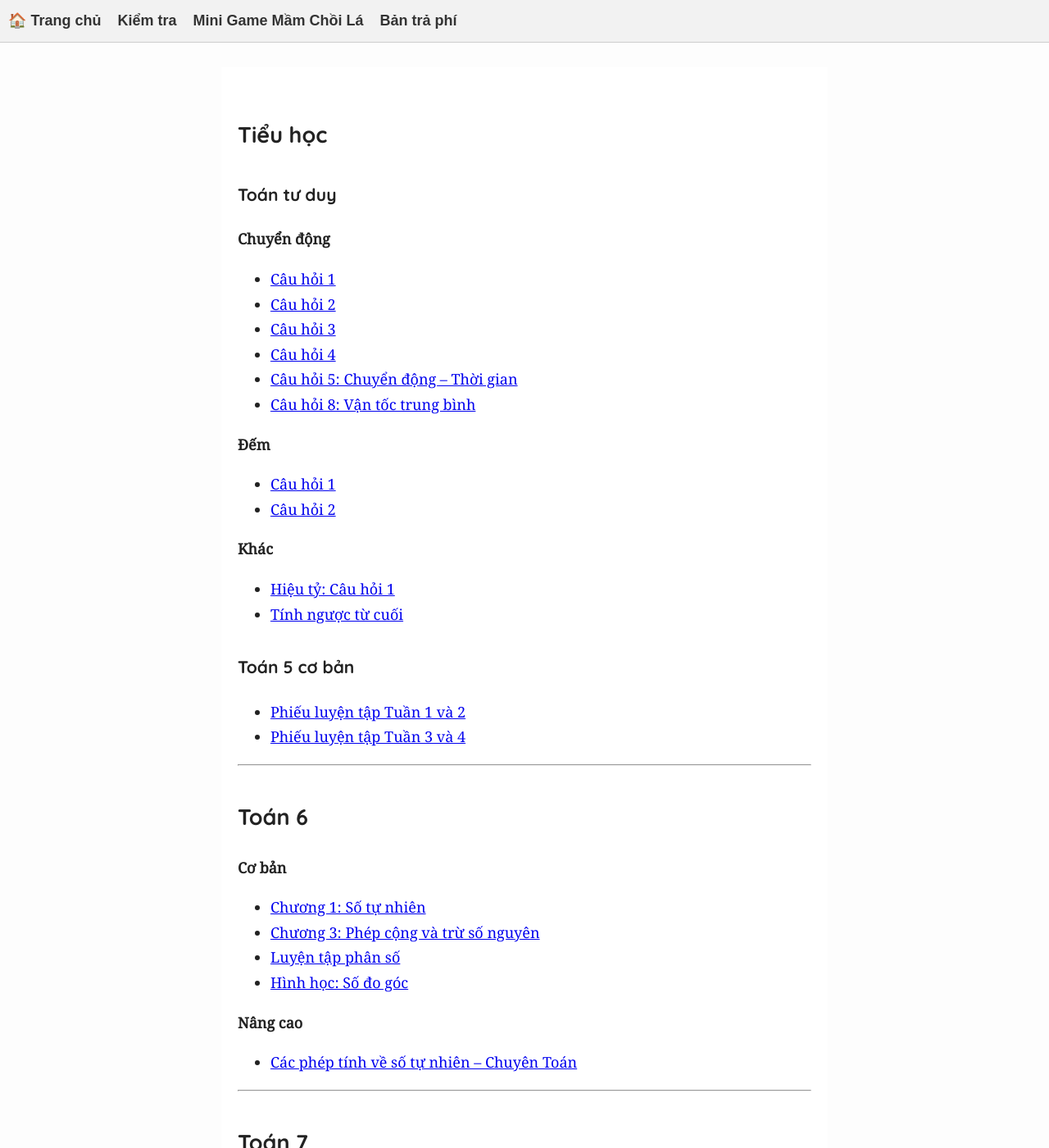
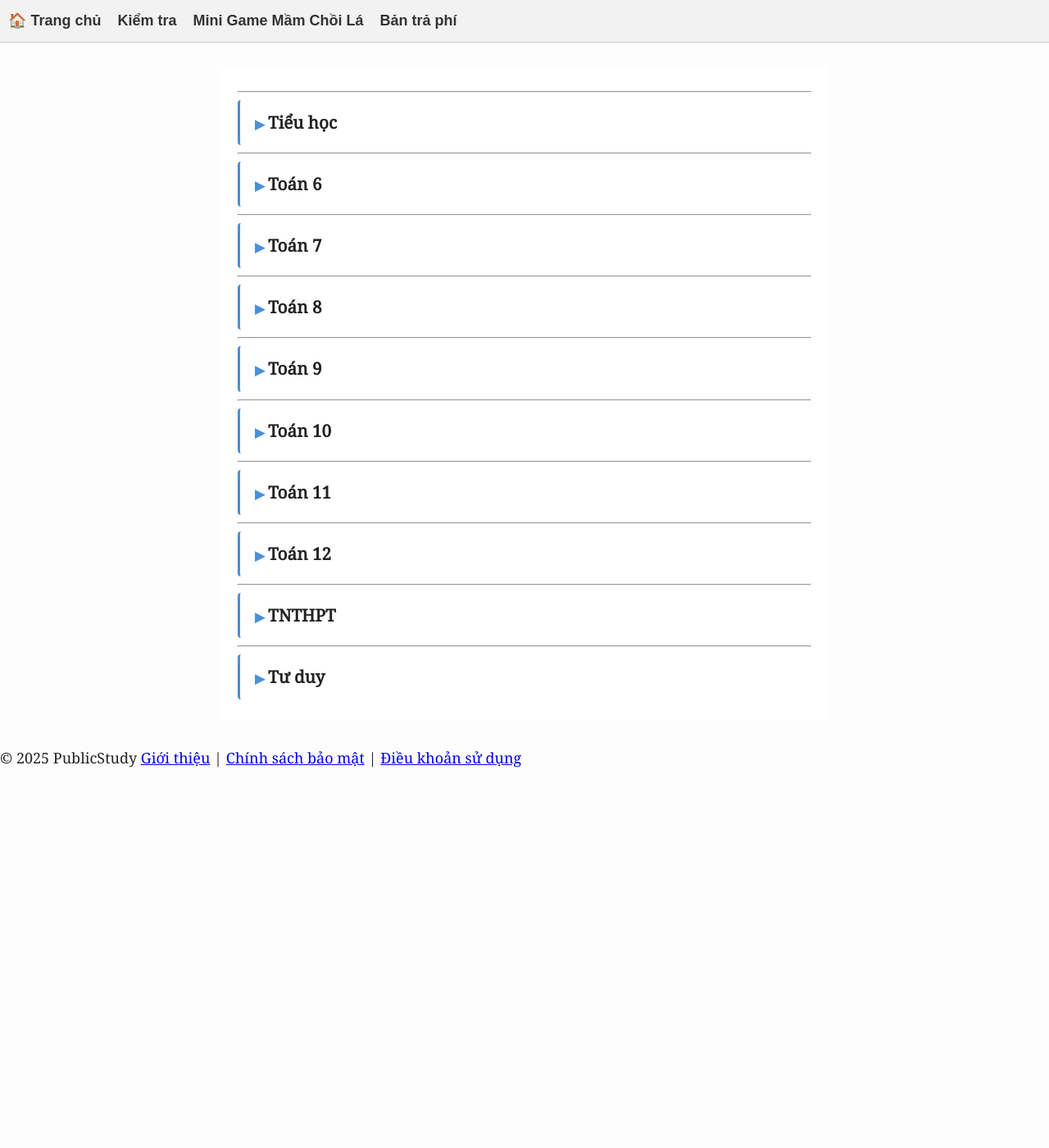
Before and after one commit to NguyenMuoiVN1988/publicstudyrepo, a Jekyll site: the page built from index.md, in a window 1280 px wide and 1400 px high. Shown: the whole window at 82% size. Built offline with Jekyll 4.4.1, drawn with Linux system fonts in a browser that asks for light colours; some of the changed text lies outside the part shown.

Commit message:
Thêm chức năng ẩn/hiện chủ đề trên trang chủ bằng details/summary HTML5

```diff
--- a/index.md
+++ b/index.md
@@ -3,9 +3,42 @@ layout: default
 title: "Public Study"
 ---
 
-## Tiểu học
+<style>
+details {
+  margin: 6px 0;
+  border-left: 3px solid #4a90d9;
+  border-radius: 4px;
+  padding: 2px 0 2px 14px;
+}
+summary {
+  cursor: pointer;
+  font-size: 1.15em;
+  font-weight: bold;
+  padding: 8px 4px;
+  list-style: none;
+  user-select: none;
+}
+summary::-webkit-details-marker { display: none; }
+summary::before {
+  content: "▶ ";
+  font-size: 0.75em;
+  color: #4a90d9;
+}
+details[open] > summary::before {
+  content: "▼ ";
+}
+details div {
+  padding: 4px 0 8px 8px;
+}
+</style>
 
-### Toán tư duy
+---
+
+<details>
+<summary>Tiểu học</summary>
+<div markdown="1">
+
+#### Toán tư duy
 
 **Chuyển động**
 - [Câu hỏi 1](Tieuhoc/TuduyQuestion1.md)
@@ -23,13 +56,18 @@ title: "Public Study"
 - [Hiệu tỷ: Câu hỏi 1](Tieuhoc/TieuHocHieuTy.md)
 - [Tính ngược từ cuối](Tieuhoc/T4CDNguocTuDuoi.md)
 
-### Toán 5 cơ bản
+#### Toán 5 cơ bản
 - [Phiếu luyện tập Tuần 1 và 2](T5/T5CBTuan1and2.html)
 - [Phiếu luyện tập Tuần 3 và 4](T5/T5CBTuan3and4.html)
 
+</div>
+</details>
+
 ---
 
-## Toán 6
+<details>
+<summary>Toán 6</summary>
+<div markdown="1">
 
 **Cơ bản**
 - [Chương 1: Số tự nhiên](T6/T6TaphopNC.md)
@@ -40,14 +78,25 @@ title: "Public Study"
 **Nâng cao**
 - [Các phép tính về số tự nhiên – Chuyên Toán](T6/T6NCTaiLieuChuyenToan1.html)
 
----
-
-## Toán 7
-- [Đọc sách cùng học sinh](T7/DocCungHST7.md)
+</div>
+</details>
 
 ---
 
-## Toán 8
+<details>
+<summary>Toán 7</summary>
+<div markdown="1">
+
+- [Đọc sách cùng học sinh](T7/DocCungHST7.md)
+
+</div>
+</details>
+
+---
+
+<details>
+<summary>Toán 8</summary>
+<div markdown="1">
 
 **Chương 1: Đại số đa thức**
 - [Bài 1: Đơn thức](T8/T8C1B1.html)
@@ -61,9 +110,14 @@ title: "Public Study"
 - [Định lý Thales](T8/thalettheorem.html)
 - [Hệ quả định lý Thales](T8/thalesdao.html)
 
+</div>
+</details>
+
 ---
 
-## Toán 9
+<details>
+<summary>Toán 9</summary>
+<div markdown="1">
 
 **Đại số**
 - [C1B1: Phương trình và hệ phương trình bậc nhất hai ẩn](T9/C1B1.md)
@@ -79,18 +133,28 @@ title: "Public Study"
 - [Câu 5 Đề thi vào 10 Hà Nội](T9/T9CDC5THIVAO10.html)
 - [Rút gọn – Ôn thi chuyên sư phạm](onthivao10/csprutgon1.html)
 
+</div>
+</details>
+
 ---
 
-## Toán 10
+<details>
+<summary>Toán 10</summary>
+<div markdown="1">
 
 - [C1B1: Mệnh đề](T10/T10C1B1.md)
 - [C1B2: Tập hợp](T10/T10C1B2.html)
 - [C6B1: Hàm số](T10/T10C6B1.html)
 - [C6B2: Hàm số bậc nhất](T10/T10C6B2.html)
 
+</div>
+</details>
+
 ---
 
-## Toán 11
+<details>
+<summary>Toán 11</summary>
+<div markdown="1">
 
 **Chương 1: Phương trình lượng giác**
 - [Bài 3: Phương trình lượng giác cơ bản](T11/T11C1B3.html)
@@ -99,9 +163,14 @@ title: "Public Study"
 - [Bài 6: Phương trình thuần nhất bậc hai](T11/T11C1B6.html)
 - [Bài 7: Luyện tập tổng hợp](T11/T11C1B7.html)
 
+</div>
+</details>
+
 ---
 
-## Toán 12
+<details>
+<summary>Toán 12</summary>
+<div markdown="1">
 
 **Chương 1**
 
@@ -129,12 +198,27 @@ title: "Public Study"
 - [Bài 1: Nguyên hàm và tích phân](T12/T12C4B1.html)
 - [Bài 2: Ứng dụng hình học của tích phân](T12/T12C4B2.html)
 
----
-
-## TNTHPT
-- [CD1: Chuyên đề Phương trình và Bất phương trình](TNTHPT/CD1part1.md)
+</div>
+</details>
 
 ---
 
-## Tư duy
+<details>
+<summary>TNTHPT</summary>
+<div markdown="1">
+
+- [CD1: Chuyên đề Phương trình và Bất phương trình](TNTHPT/CD1part1.md)
+
+</div>
+</details>
+
+---
+
+<details>
+<summary>Tư duy</summary>
+<div markdown="1">
+
 - [Tư duy 1](tuduy/tuduy1.html)
+
+</div>
+</details>
```
